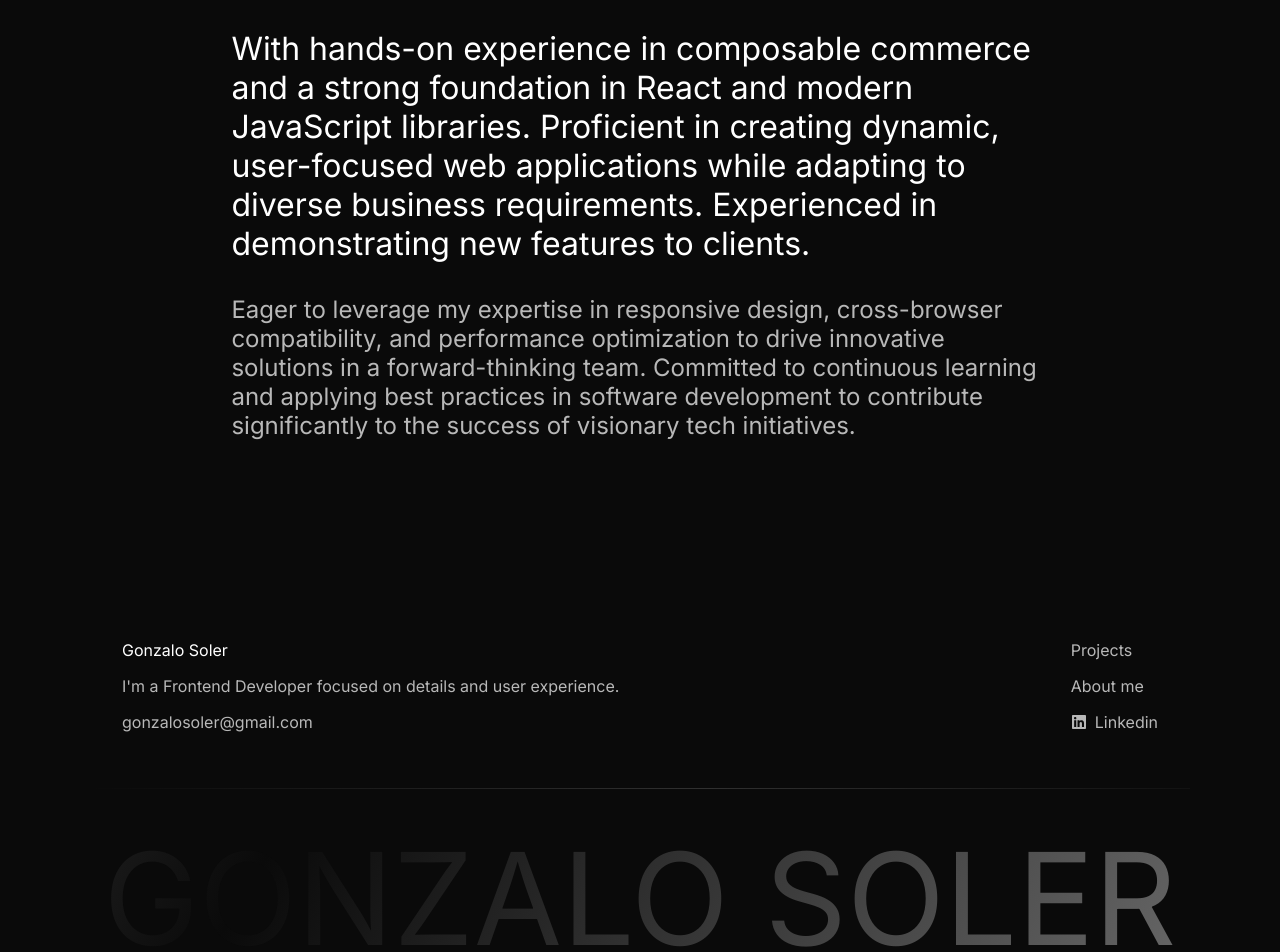
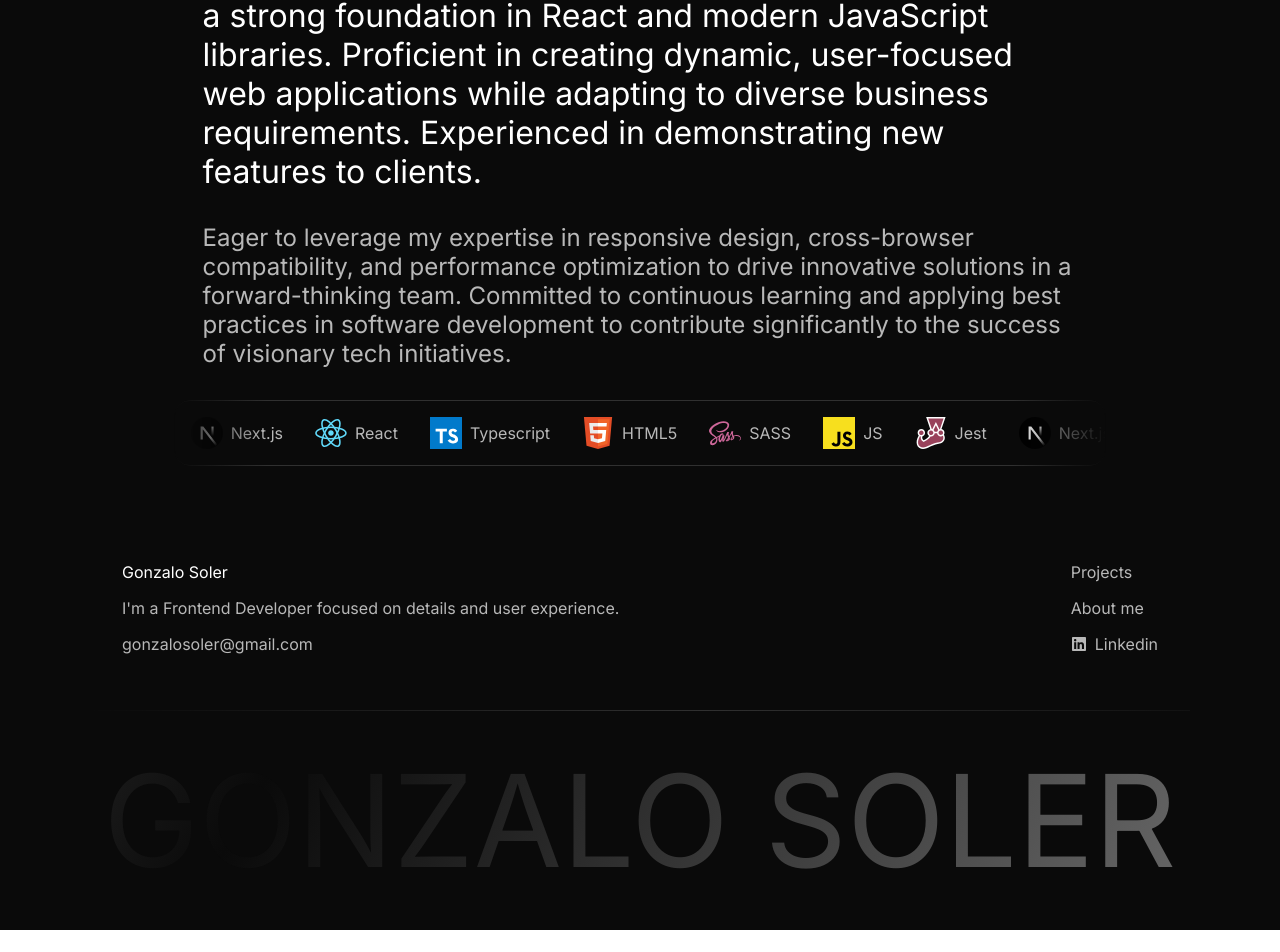
Before and after one commit to gonzalo-s/gonzalo_soler_web, a Next.js app: page / in a window 1280 px wide. Shown: the part 2125-3077 px from the top of the page. After the commit the page ends 3055 px from the top, so only its background shows below. Built offline with nearby package versions, Linux system fonts and the light colour scheme.

Commit message:
feat(components): fix main styling containers

```diff
--- a/src/app/layout.module.scss
+++ b/src/app/layout.module.scss
@@ -10,6 +10,7 @@
     min-height: 100vh;
     background-color: $background;
     color: $foreground;
+    max-width: 100vw;
 
     @include tablet {
         padding: 0 2rem;
--- a/src/app/page.module.scss
+++ /dev/null
@@ -1,9 +0,0 @@
-.main {
-  flex-grow: 1;
-  display: flex;
-  min-height: 100%;
-  flex-direction: column;
-  justify-content: space-evenly;
-  align-items: center;
-  padding: 4.5rem 2rem;
-}
--- a/src/app/page.tsx
+++ b/src/app/page.tsx
@@ -1,4 +1,3 @@
-import styles from './page.module.scss';
 import { SECTIONS } from '@/constants/sections';
 import RenderSection from '@/components/RenderSection/RenderSection';
 
@@ -6,10 +5,10 @@ export default function Home() {
   const mainSections = SECTIONS.filter((section) => section.isMain);
 
   return (
-    <div className={styles.main}>
+    <>
       {mainSections.map((section) => {
         return <RenderSection {...section} key={section.title} />;
       })}
-    </div>
+    </>
   );
 }
--- a/src/components/RenderSection/RenderSection.tsx
+++ b/src/components/RenderSection/RenderSection.tsx
@@ -4,6 +4,7 @@ import { IntroductionSection } from './Introduction/Introduction';
 import { JSX } from 'react';
 import { ProjectsSection } from './Projects/Projects';
 import { AboutMeSection } from './AboutMe/AboutMe';
+import { TechnologiesSection } from './Technologies';
 
 function RenderSection(section: Section) {
   return SectionToRender(section);
@@ -25,6 +26,10 @@ function SectionToRender(section: Section): JSX.Element | null {
       const TypedComponent = SECTIONS_COMPONENTS['AboutMe'];
       return TypedComponent ? <TypedComponent {...(section as AboutMeSection)} /> : null;
     }
+    case 'Technologies': {
+      const TypedComponent = SECTIONS_COMPONENTS['Technologies'];
+      return TypedComponent ? <TypedComponent {...(section as TechnologiesSection)} /> : null;
+    }
     default:
       return null;
   }
--- /dev/null
+++ b/src/components/RenderSection/Technologies/Technologies.tsx
@@ -0,0 +1,27 @@
+import { Section, SectionType } from '@/constants/sections';
+import styles from './technologies.module.scss';
+import StackIcon, { StackIconProps } from '@/constants/StackIcon/StackIcon';
+
+export type TechnologiesSection = Section & {
+  type: Extract<SectionType, 'Technologies'>;
+  stack: Array<StackIconProps>;
+};
+
+function Technologies(props: TechnologiesSection) {
+  console.log('🚀 ~ Technologies ~ props:', props);
+  return (
+    <section className={styles.technologies}>
+      <ul className={styles.technologies__list}>
+        {[...props.stack, ...props.stack].map((stackIcon) => {
+          return (
+            <li key={stackIcon.stackIconName} className={styles.technologies__list__item}>
+              <StackIcon {...stackIcon} />
+            </li>
+          );
+        })}
+      </ul>
+    </section>
+  );
+}
+
+export default Technologies;
--- /dev/null
+++ b/src/components/RenderSection/Technologies/index.ts
@@ -0,0 +1,2 @@
+export { default } from './Technologies';
+export * from './Technologies';
--- /dev/null
+++ b/src/components/RenderSection/Technologies/technologies.module.scss
@@ -0,0 +1,39 @@
+@use "../../../styles/variables.scss" as *;
+@use "../../../styles/mixins.scss" as *;
+
+.technologies {
+    display: flex;
+    justify-content: center;
+    align-items: center;
+    width: 90%;
+    flex-wrap: nowrap;
+    overflow: hidden;
+    background-color: $background;
+
+    &__list {
+        @include reset-list;
+
+        display: flex;
+        gap: 2rem;
+        overflow-x: auto;
+        white-space: nowrap;
+        padding: 1rem;
+        border: 1px solid $quaternary;
+        border-radius: $border-radius-1;
+        mask-image: linear-gradient(to right, transparent, black 10%, black 90%, transparent);
+        -webkit-mask-image: linear-gradient(to right, transparent, black 10%, black 90%, transparent);
+        mask-repeat: no-repeat;
+        mask-size: 100% 100%;
+        scrollbar-width: none;
+        -ms-overflow-style: none;
+
+        &:-webkit-scrollbar {
+            display: none;
+        }
+
+        &__item {
+            flex: 0 0 auto;
+            white-space: nowrap;
+        }
+    }
+}
--- a/src/components/RenderSection/sections_components.ts
+++ b/src/components/RenderSection/sections_components.ts
@@ -3,6 +3,7 @@ import { JSX } from 'react';
 import Projects, { ProjectsSection } from './Projects';
 import Introduction, { IntroductionSection } from './Introduction';
 import AboutMe, { AboutMeSection } from './AboutMe';
+import Technologies, { TechnologiesSection } from './Technologies';
 
 type SectionComponents = {
   Introduction?: (section: IntroductionSection) => JSX.Element;
@@ -10,10 +11,12 @@ type SectionComponents = {
   AboutMe?: (section: AboutMeSection) => JSX.Element;
   Contact?: (section: Section) => JSX.Element;
   Social?: (section: Section) => JSX.Element;
+  Technologies?: (section: TechnologiesSection) => JSX.Element;
 };
 
 export const SECTIONS_COMPONENTS: SectionComponents = {
   Introduction,
   Projects,
   AboutMe,
+  Technologies,
 };
--- a/src/constants/sections.ts
+++ b/src/constants/sections.ts
@@ -4,8 +4,9 @@ import { FooterProps } from '@/components/Footer/Footer';
 import { IntroductionSection } from '@/components/RenderSection/Introduction/Introduction';
 import { Project, ProjectsSection } from '@/components/RenderSection/Projects/Projects';
 import { AboutMeSection } from '@/components/RenderSection/AboutMe';
+import { TechnologiesSection } from '@/components/RenderSection/Technologies';
 
-export type SectionType = 'Introduction' | 'Projects' | 'AboutMe' | 'Contact' | 'Social';
+export type SectionType = 'Introduction' | 'Projects' | 'AboutMe' | 'Contact' | 'Social' | 'Technologies';
 
 export type Section = {
   title: string;
@@ -18,7 +19,7 @@ export type Section = {
   isMain?: boolean;
 };
 
-export type Sections = Array<IntroductionSection | ProjectsSection | AboutMeSection | Section>;
+export type Sections = Array<IntroductionSection | ProjectsSection | AboutMeSection | TechnologiesSection | Section>;
 
 const projects: Array<Project> = [
   {
@@ -98,6 +99,10 @@ const projects: Array<Project> = [
   },
 ];
 
+const TECHNOLOGIES = Array.from(
+  new Map(projects.flatMap((project) => project.stack).map((tech) => [tech.displayName, tech])).values(),
+);
+
 export const SECTIONS: Sections = [
   {
     href: { internal: '#introduction' },
@@ -153,6 +158,14 @@ export const SECTIONS: Sections = [
     },
   },
   {
+    type: 'Technologies',
+    buttonVariant: 'primary',
+    href: { internal: '#technologies' },
+    title: 'Technologies',
+    isMain: true,
+    stack: TECHNOLOGIES,
+  },
+  {
     href: { internal: '#contact' },
     title: 'Contact',
     isNav: true,
```
